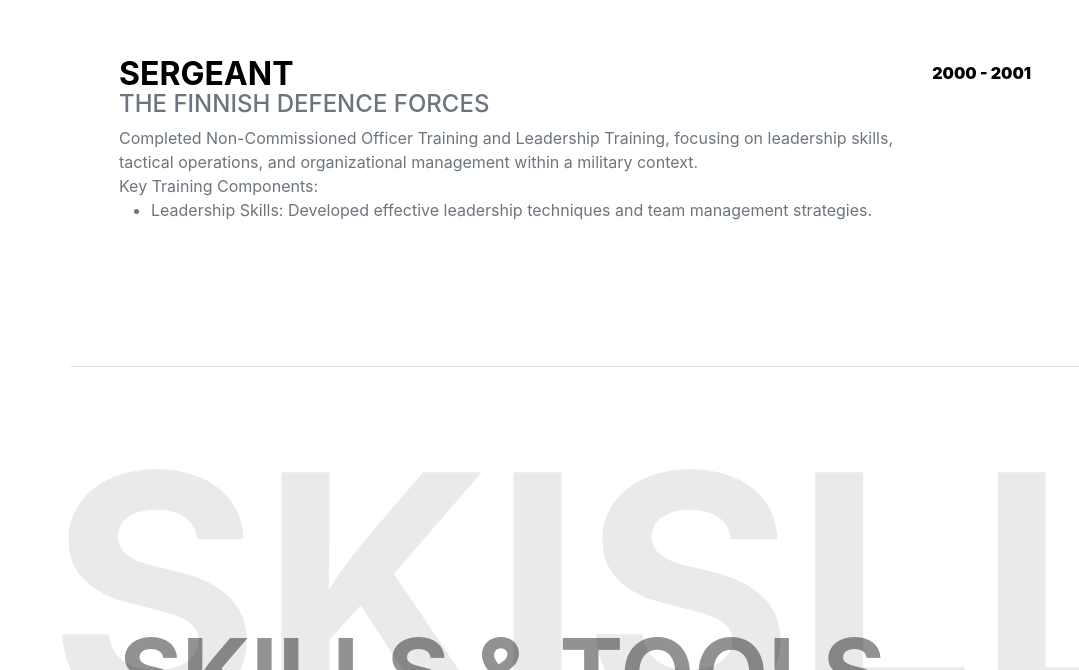
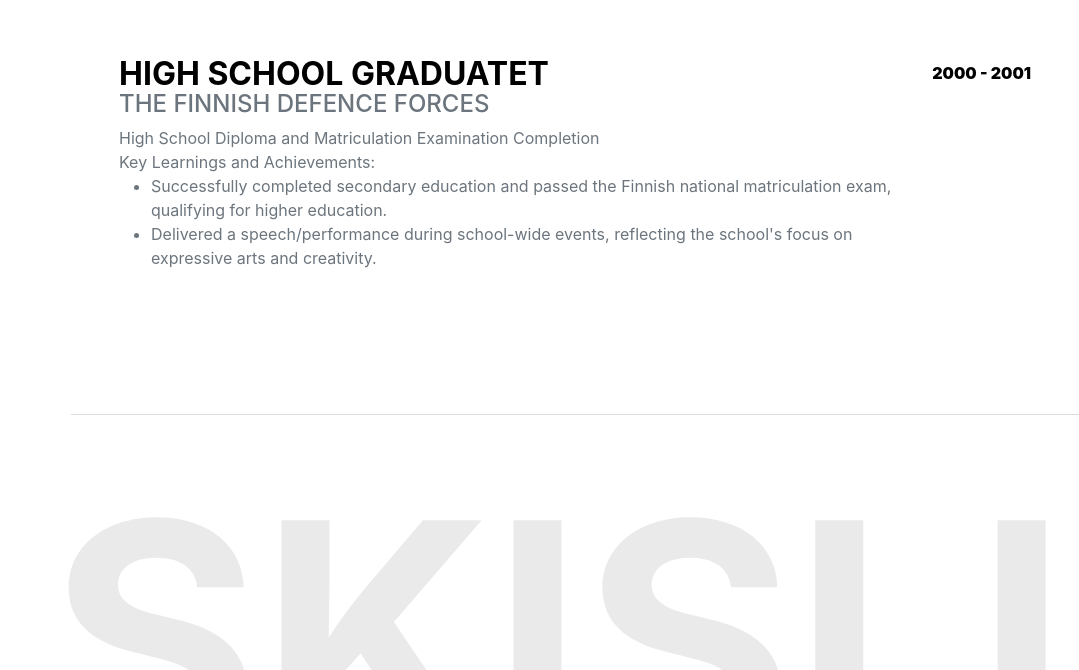
Before and after one commit to LeoSuzu/MyCVSite, a website: page index.html in a window 1280 px wide. Shown: the part 4112-4782 px from the top of the page, without its empty margins (201-1280 px from the left). Drawn offline with nearby package versions, Linux system fonts and the light colour scheme; a web font is replaced by a local one.

Commit message:
Schools and education modified.

```diff
--- a/index.html
+++ b/index.html
@@ -232,12 +232,13 @@
                     <!-- Education elements 4 -->
                     <div class="d-flex flex-column flex-md-row justify-content-between mb-5">
                         <div class="flex-grow-1">
-                            <h3 class="mb-0">Sergeant</h3>
+                            <h3 class="mb-0">High school graduatet</h3>
                             <div class="subheading mb-1">The Finnish Defence Forces</div>
-                            <div>Completed Non-Commissioned Officer Training and Leadership Training, focusing on leadership skills, tactical operations, and organizational management within a military context.</div>
-                            <div>Key Training Components:
+                            <div>High School Diploma and Matriculation Examination Completion</div>
+                            <div>Key Learnings and Achievements:
                                 <ul>
-                                    <li>Leadership Skills: Developed effective leadership techniques and team management strategies.</li>
+                                    <li>Successfully completed secondary education and passed the Finnish national matriculation exam, qualifying for higher education.</li>
+                                    <li>Delivered a speech/performance during school-wide events, reflecting the school's focus on expressive arts and creativity.</li>
                                 </ul>
                             </div>
                         </div>
```
